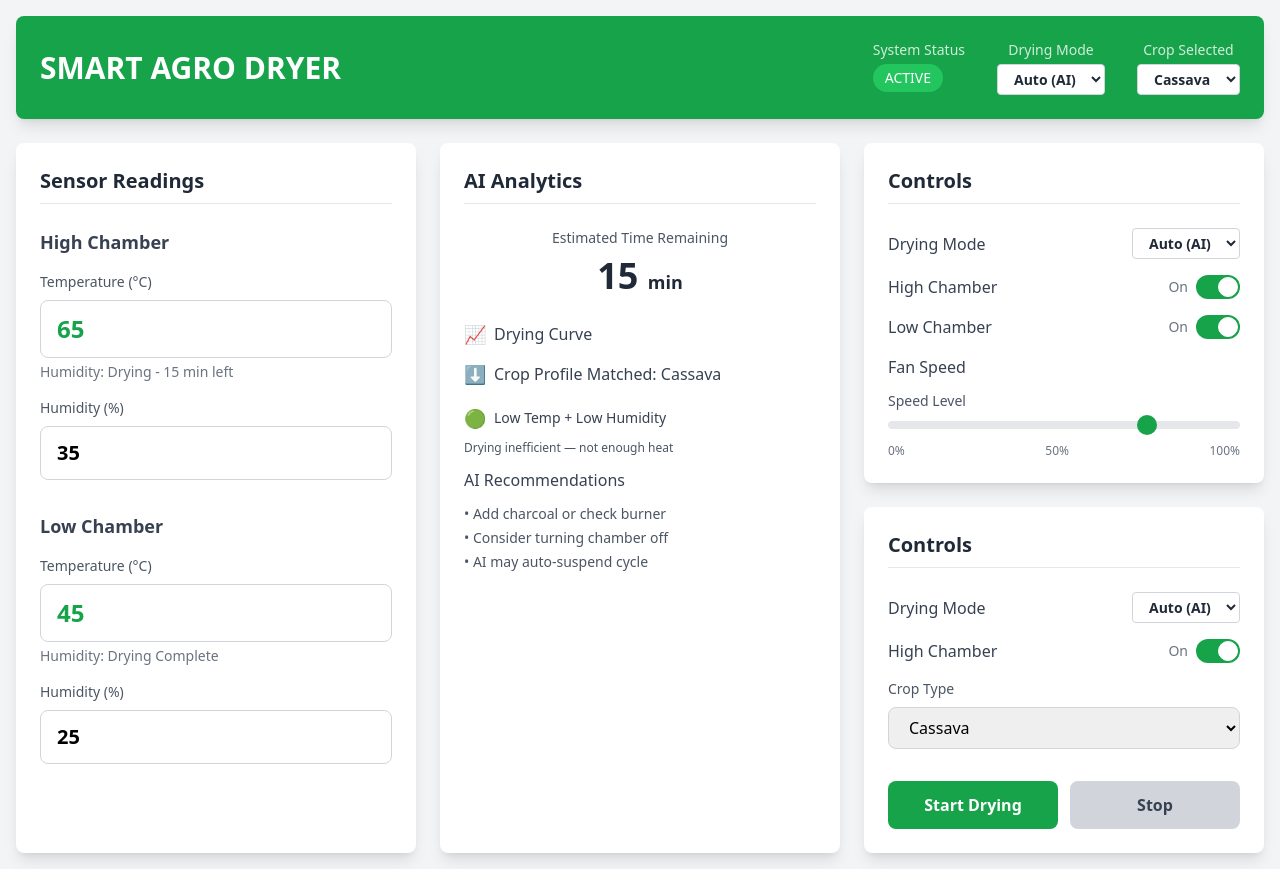
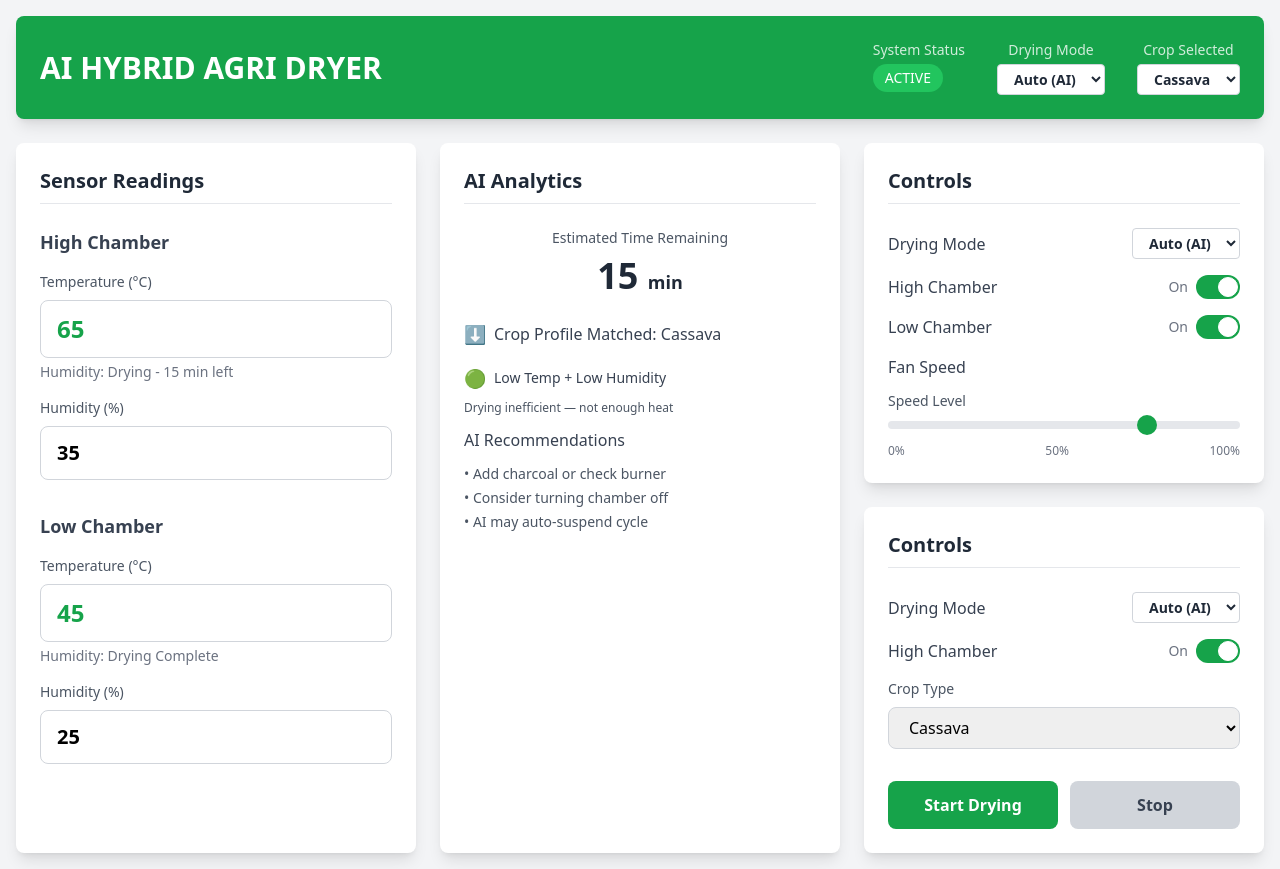
Before and after one commit to rhedwan/Mide, a plain HTML site: page index.html in a window 1280 px wide. Drawn offline with nearby package versions, Linux system fonts and the light colour scheme.

Commit message:
Update title and header in index.html to reflect rebranding as AI Hybrid Agri Dryer; added options for Tomato and Pepper in crop selection.

```diff
--- a/index.html
+++ b/index.html
@@ -4,7 +4,7 @@
 <head>
     <meta charset="UTF-8">
     <meta name="viewport" content="width=device-width, initial-scale=1.0">
-    <title>Smart Agro Dryer</title>
+    <title>AI Hybrid Agri Dryer</title>
     <script src="https://cdn.tailwindcss.com"></script>
     <script>
         tailwind.config = {
@@ -24,7 +24,7 @@
         <!-- Header -->
         <div class="bg-green-custom text-white p-6 rounded-lg shadow-lg">
             <div class="flex justify-between items-center">
-                <h1 class="text-3xl font-bold">SMART AGRO DRYER</h1>
+                <h1 class="text-3xl font-bold">AI HYBRID AGRI DRYER</h1>
                 <div class="flex space-x-8">
                     <div class="text-center">
                         <div class="text-sm opacity-80">System Status</div>
@@ -51,6 +51,8 @@
                             <option>Wheat</option>
                             <option>Beans</option>
                             <option>Maize</option>
+                            <option>Tomato</option>
+                            <option>Pepper</option>
                         </select>
                     </div>
                 </div>
@@ -115,10 +117,7 @@
                 </div>
 
                 <div class="space-y-3">
-                    <div class="flex items-center">
-                        <span class="text-lg mr-2">📈</span>
-                        <span class="text-gray-700">Drying Curve</span>
-                    </div>
+
                     <div class="flex items-center">
                         <span class="text-lg mr-2">⬇️</span>
                         <span class="text-gray-700">Crop Profile Matched: Cassava</span>
```
